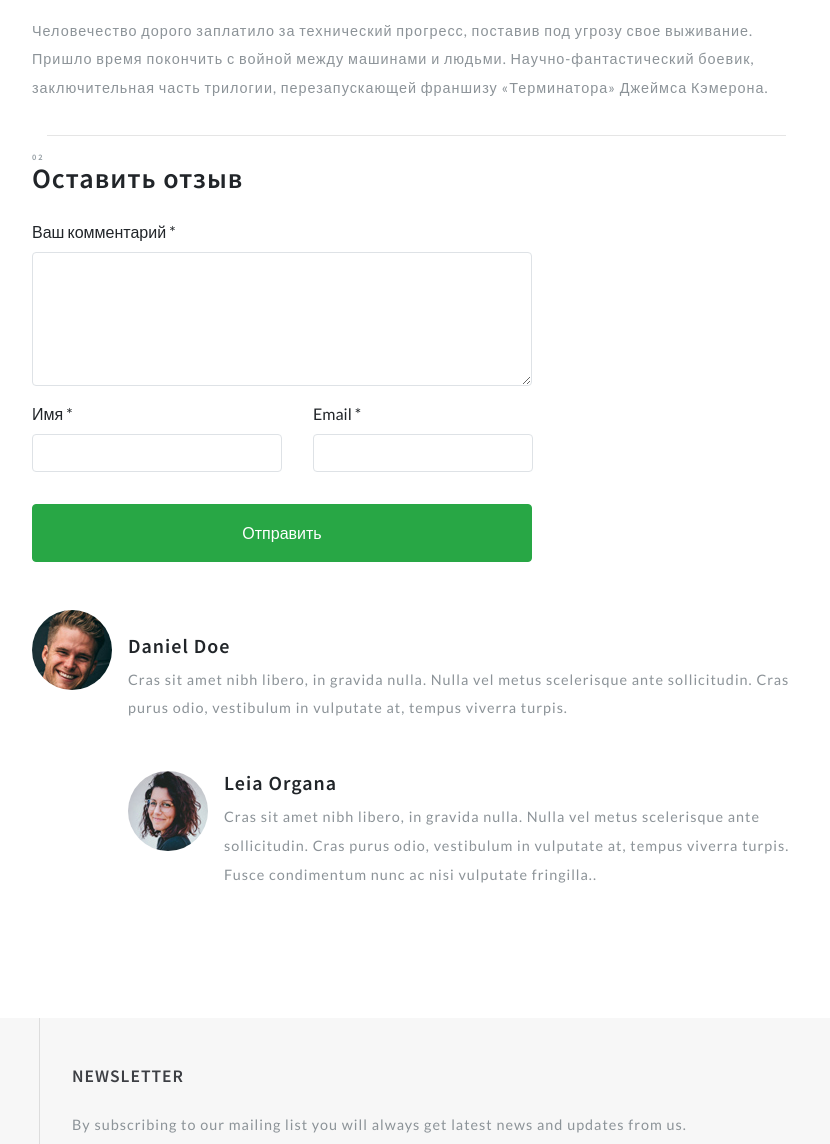
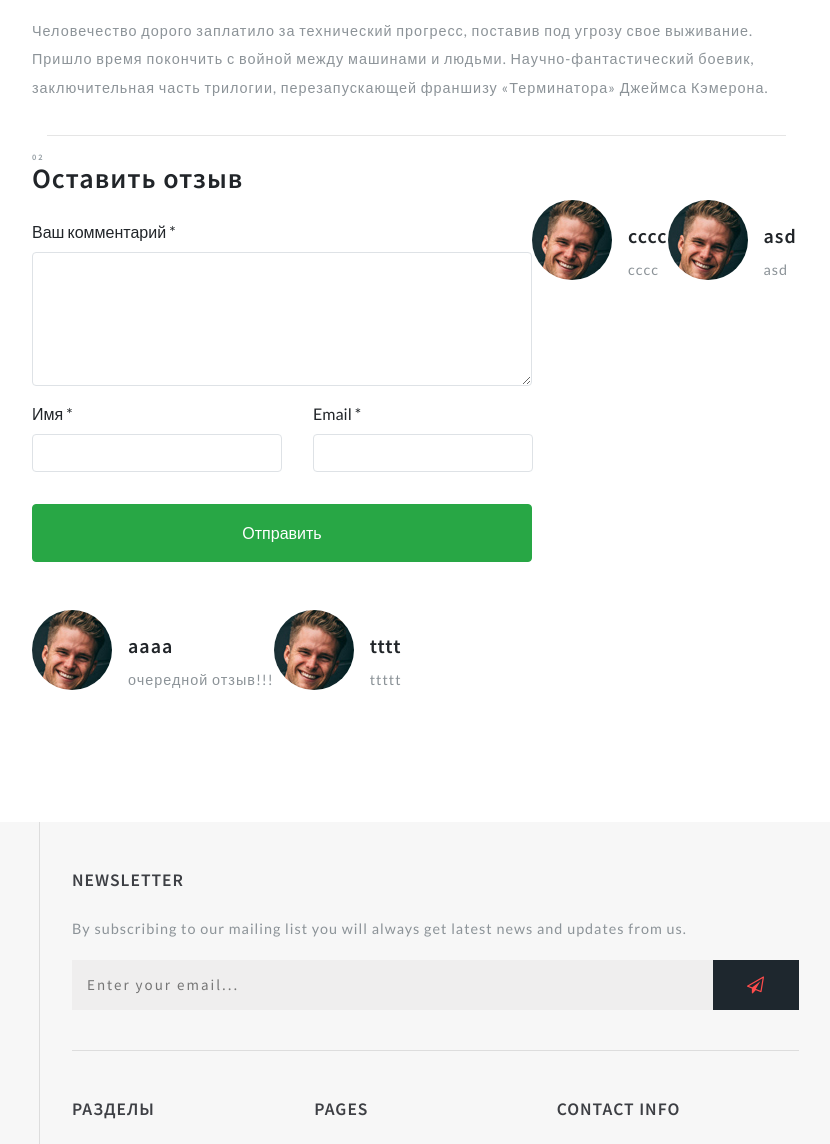
Before and after one commit to bazhil/movies-website, a Django app: a page that uses apps/movies/templates/movie_detail.html in a window 1280 px wide. Shown: the part 3472-4616 px from the top of the page, without its empty margins (31-861 px from the left). Run offline with Django 3.2, Linux system fonts and the light colour scheme; data comes from the database, SQL or seed files in the repository; both versions use the stored data as it was after the commit; parts of the project's set-up code (start-up, migrations or seed data) failed here and were passed over; some libraries are stand-ins or nearby versions.

Commit message:
Add forms for movie

```diff
--- a/apps/movies/templates/movie_detail.html
+++ b/apps/movies/templates/movie_detail.html
@@ -166,36 +166,35 @@
             </div>
             <!--  //contact form grid ends here -->
         </div>
-        <div class="media py-5">
-            <img src="bundles/images/te2.jpg" class="mr-3 img-fluid" alt="image"
-                 style="outline: none; cursor: inherit;">
+        {% for review in movie.reviews_set.all %}
+            <div class="media py-5">
+            <img src="bundles/images/te2.jpg" class="mr-3 img-fluid" alt="image">
             <div class="media-body mt-4">
-                <h5 class="mt-0 editContent"
-                    style="outline: none; cursor: inherit;">Daniel Doe</h5>
-                <p class="mt-2 editContent" style="outline: none; cursor: inherit;">
-                    Cras sit amet nibh libero, in gravida nulla. Nulla vel metus
-                    scelerisque ante sollicitudin. Cras purus odio, vestibulum in
-                    vulputate at, tempus viverra turpis.
+                <h5 class="mt-0 editContent">
+                    {{ review.name }}
+                </h5>
+                <p class="mt-2 editContent">
+                    {{ review.text }}
                 </p>
-                <div class="media mt-5 editContent"
-                     style="outline: none; cursor: inherit;">
-                    <a class="pr-3" href="#">
-                        <img src="bundles/images/te1.jpg" class="img-fluid "
-                             alt="image" style="outline: none; cursor: inherit;">
-                    </a>
-                    <div class="media-body">
-                        <h5 class="mt-0 editContent"
-                            style="outline: none; cursor: inherit;">Leia Organa</h5>
-                        <p class="mt-2 editContent"
-                           style="outline: none; cursor: inherit;"> Cras sit amet
-                            nibh libero, in gravida nulla. Nulla vel metus
-                            scelerisque ante sollicitudin. Cras purus odio,
-                            vestibulum in vulputate at, tempus viverra turpis. Fusce
-                            condimentum nunc ac nisi vulputate fringilla..</p>
-                    </div>
-                </div>
+<!--                <div class="media mt-5 editContent">-->
+<!--                    <a class="pr-3" href="#">-->
+<!--                        <img src="bundles/images/te1.jpg" class="img-fluid "-->
+<!--                             alt="image" style="outline: none; cursor: inherit;">-->
+<!--                    </a>-->
+<!--                    <div class="media-body">-->
+<!--                        <h5 class="mt-0 editContent"-->
+<!--                            style="outline: none; cursor: inherit;">Leia Organa</h5>-->
+<!--                        <p class="mt-2 editContent"-->
+<!--                           style="outline: none; cursor: inherit;"> Cras sit amet-->
+<!--                            nibh libero, in gravida nulla. Nulla vel metus-->
+<!--                            scelerisque ante sollicitudin. Cras purus odio,-->
+<!--                            vestibulum in vulputate at, tempus viverra turpis. Fusce-->
+<!--                            condimentum nunc ac nisi vulputate fringilla..</p>-->
+<!--                    </div>-->
+<!--                </div>-->
             </div>
         </div>
+        {% endfor %}
     </div>
 </div>
 {% endblock movie %}
--- a/apps/movies/views.py
+++ b/apps/movies/views.py
@@ -3,7 +3,7 @@ from django.views.generic.base import View
 from django.views.generic import ListView, DetailView
 
 from .models import Movie
-
+from .forms import ReviewForm
 
 class MovieView(ListView):
     """List of movies"""
@@ -22,5 +22,10 @@ class MovieDetailView(DetailView):
 class AddReview(View):
     """Отзывы"""
     def post(self, request, pk):
-        print(request.POST)
-        return redirect('/')
+        form = ReviewForm(request.POST)
+        movie = Movie.objects.get(id=pk)
+        if form.is_valid():
+            form = form.save(commit=False)
+            form.movie = movie
+            form.save()
+        return redirect(movie.get_absolute_url())
```
Also changed, not shown: apps/movies/forms.py (+10 -0 lines), db.sqlite3.
